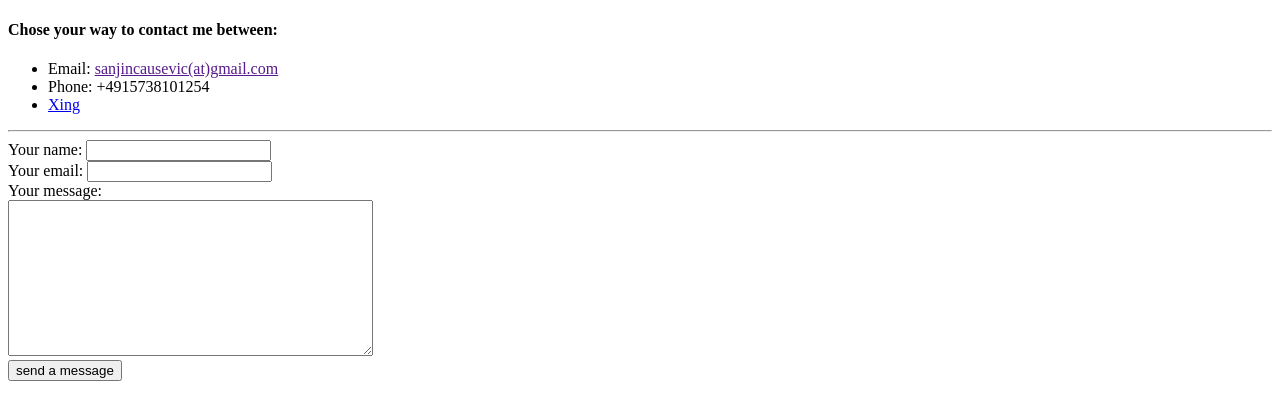
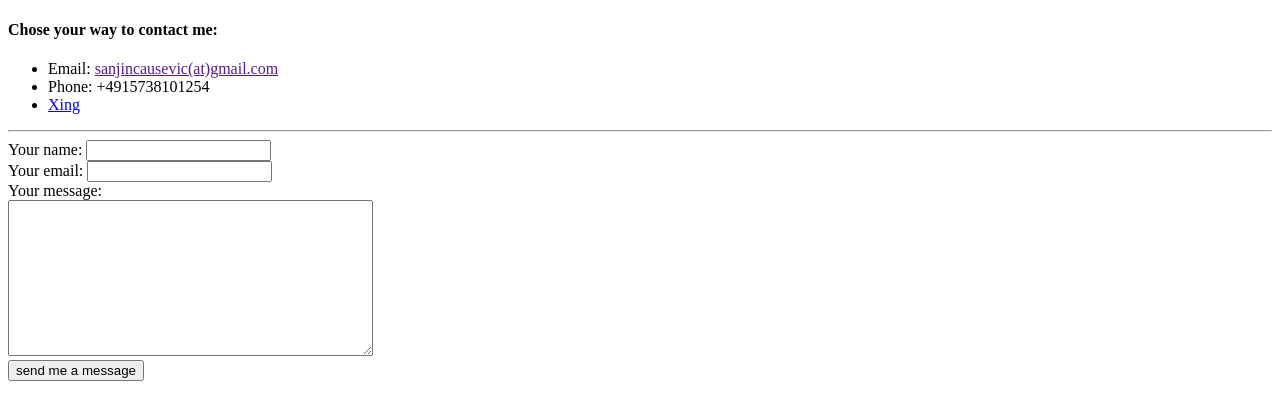
Before and after one commit to Sanjincs/cv, a plain HTML site: page contact.html in a window 1280 px wide. Shown: the part 59-478 px from the top of the page. Drawn offline with Linux system fonts and the light colour scheme.

Commit message:
Update contact.html

```diff
--- a/contact.html
+++ b/contact.html
@@ -6,7 +6,7 @@
   </head>
   <body>
     <h1>Get in touch with me</h1>
-    <h4>Chose your way to contact me between:</h4>
+    <h4>Chose your way to contact me:</h4>
     <ul>
       <li>Email: <a href="">sanjincausevic(at)gmail.com</a></li>
       <li>Phone: +4915738101254</li>
@@ -19,8 +19,8 @@
       <label>Your email:</label>
       <input type="email" name="your Email:" value=""> <br>
       <label>Your message:</label> <br>
-      <textarea name="your Message:" rows="10" cols="43"></textarea> <br>
-      <input type="submit" name="" value="send a message"><br>
+      <textarea name="your Message:"rows="10" cols="43"></textarea> <br>
+      <input type="submit" name="" value="send me a message"><br>
 
 
 
```
